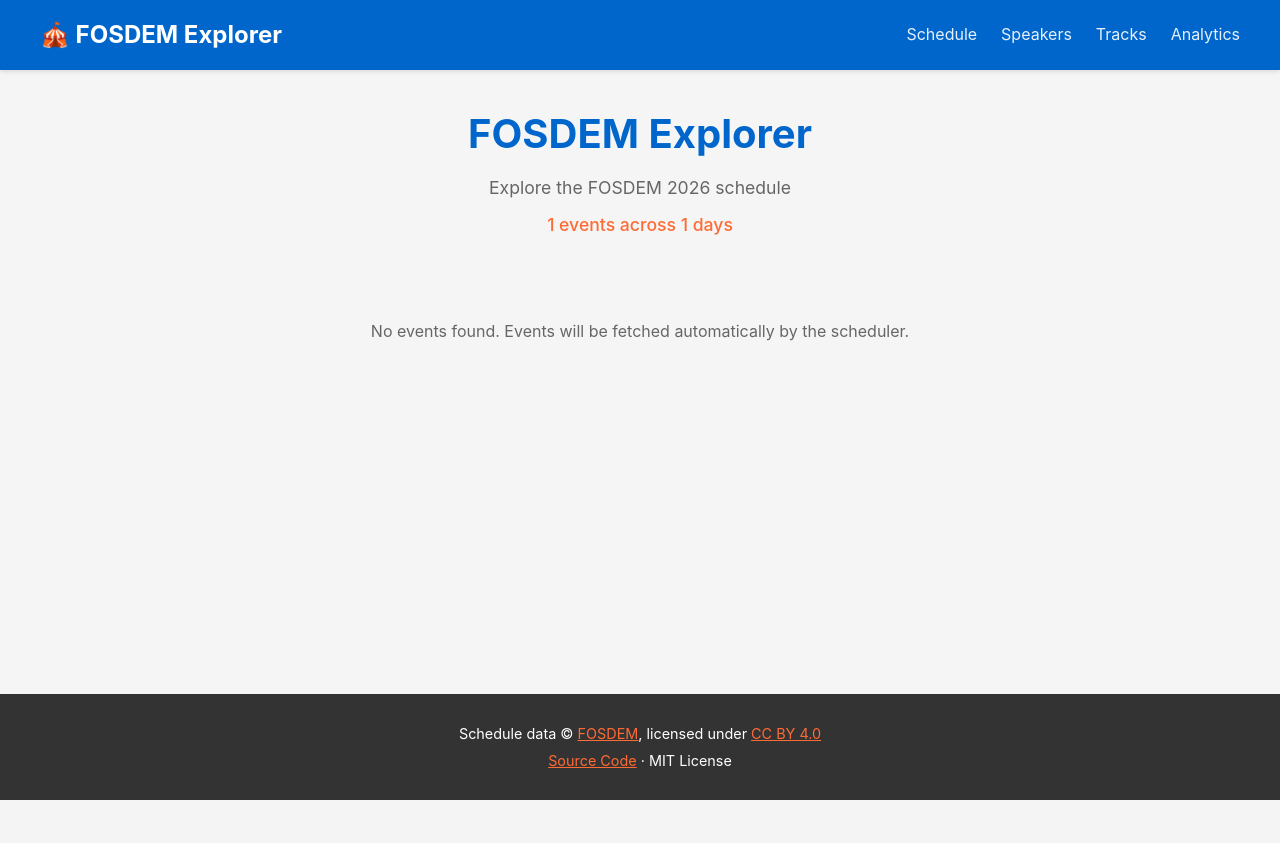
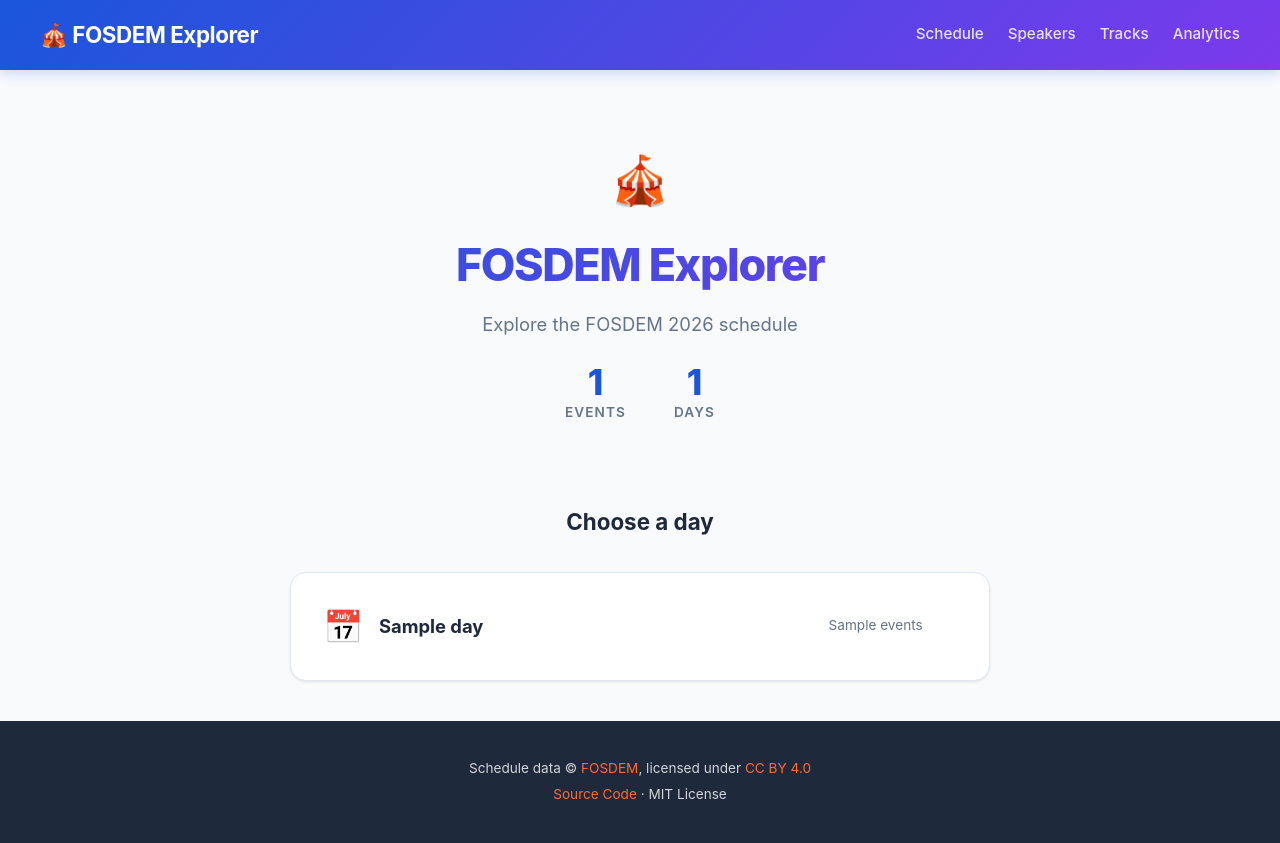
Before and after one commit to HenryPenton/fosdem-atlas, a FastAPI app: template src/templates/index.html in a window 1280 px wide. Before the commit the page ends 800 px from the top, so only its background shows below. Run offline with FastAPI, Linux system fonts and the light colour scheme; the template is opened without the code that fills it: most values are stand-ins (such as "Sample title", 1, 10 or a date in 2020); data that the repository does not hold is empty.

Commit message:
split page up

```diff
--- a/src/adapters/web/app.py
+++ b/src/adapters/web/app.py
@@ -36,6 +36,7 @@ def create_app(
     async def index(request: Request) -> HTMLResponse:
         event_count = event_repository.get_event_count()
         days = event_repository.get_unique_days()
+        day_events = {d: len(event_repository.get_events_by_day(d)) for d in days}
         return templates.TemplateResponse(
             request=request,
             name="index.html",
@@ -43,6 +44,38 @@ def create_app(
                 "title": "FOSDEM Explorer",
                 "event_count": event_count,
                 "days": days,
+                "day_events": day_events,
+            },
+        )
+
+    @app.get("/day/{day}", response_class=HTMLResponse)
+    async def day_tracks(request: Request, day: str) -> HTMLResponse:
+        tracks = event_repository.get_tracks_by_day(day)
+        track_events = {
+            t: len(event_repository.get_events_by_day_and_track(day, t)) for t in tracks
+        }
+        return templates.TemplateResponse(
+            request=request,
+            name="day.html",
+            context={
+                "title": f"FOSDEM Explorer — {day}",
+                "day": day,
+                "tracks": tracks,
+                "track_events": track_events,
+            },
+        )
+
+    @app.get("/day/{day}/track/{track}", response_class=HTMLResponse)
+    async def track_events(request: Request, day: str, track: str) -> HTMLResponse:
+        events = event_repository.get_events_by_day_and_track(day, track)
+        return templates.TemplateResponse(
+            request=request,
+            name="track.html",
+            context={
+                "title": f"FOSDEM Explorer — {track}",
+                "day": day,
+                "track": track,
+                "events": events,
             },
         )
 
--- a/src/domain/ports.py
+++ b/src/domain/ports.py
@@ -23,6 +23,12 @@ class EventRepository(Protocol):
 
     def get_unique_rooms(self) -> list[str]: ...
 
+    def get_tracks_by_day(self, day: str) -> list[str]: ...
+
+    def get_events_by_day_and_track(
+        self, day: str, track: str
+    ) -> list[dict[str, str | int | datetime]]: ...
+
     def get_speakers_for_event(self, event_id: str) -> list[dict[str, str]]: ...
 
 
--- a/src/static/css/style.css
+++ b/src/static/css/style.css
@@ -1,16 +1,21 @@
 /* FOSDEM Explorer Styles */
 
 :root {
-    --primary-color: #0066cc;
+    --primary-color: #1a56db;
+    --primary-light: #e1effe;
+    --primary-dark: #1e429f;
     --secondary-color: #ff6b35;
-    --background-color: #f5f5f5;
+    --secondary-light: #fff3ee;
+    --background-color: #f8fafc;
     --card-background: #ffffff;
-    --text-color: #333333;
-    --text-muted: #666666;
-    --border-color: #e0e0e0;
-    --success-color: #28a745;
-    --warning-color: #ffc107;
-    --error-color: #dc3545;
+    --text-color: #1e293b;
+    --text-muted: #64748b;
+    --border-color: #e2e8f0;
+    --success-color: #059669;
+    --warning-color: #d97706;
+    --error-color: #dc2626;
+    --gradient-start: #1a56db;
+    --gradient-end: #7c3aed;
 }
 
 * {
@@ -31,10 +36,13 @@ body {
 
 /* Header & Navigation */
 header {
-    background-color: var(--primary-color);
+    background: linear-gradient(135deg, var(--gradient-start), var(--gradient-end));
     color: white;
-    padding: 1rem;
-    box-shadow: 0 2px 4px rgba(0, 0, 0, 0.1);
+    padding: 1rem 1.5rem;
+    box-shadow: 0 4px 12px rgba(26, 86, 219, 0.2);
+    position: sticky;
+    top: 0;
+    z-index: 100;
 }
 
 nav {
@@ -48,8 +56,9 @@ nav {
 .nav-brand a {
     color: white;
     text-decoration: none;
-    font-size: 1.5rem;
-    font-weight: bold;
+    font-size: 1.4rem;
+    font-weight: 700;
+    letter-spacing: -0.02em;
 }
 
 .nav-links {
@@ -58,14 +67,18 @@ nav {
 }
 
 .nav-links a {
-    color: white;
+    color: rgba(255, 255, 255, 0.85);
     text-decoration: none;
-    opacity: 0.9;
-    transition: opacity 0.2s;
+    font-weight: 500;
+    font-size: 0.95rem;
+    padding: 0.35rem 0;
+    border-bottom: 2px solid transparent;
+    transition: color 0.2s, border-color 0.2s;
 }
 
 .nav-links a:hover {
-    opacity: 1;
+    color: white;
+    border-bottom-color: white;
 }
 
 /* Main Content */
@@ -73,7 +86,7 @@ main {
     flex: 1;
     max-width: 1200px;
     margin: 0 auto;
-    padding: 2rem 1rem;
+    padding: 2.5rem 1.5rem;
     width: 100%;
 }
 
@@ -84,24 +97,232 @@ main {
 /* Hero Section */
 .hero {
     text-align: center;
-    margin-bottom: 2rem;
+    margin-bottom: 3rem;
+    padding: 2rem 0;
+}
+
+.hero-icon {
+    font-size: 3rem;
+    margin-bottom: 0.75rem;
 }
 
 .hero h1 {
-    font-size: 2.5rem;
+    font-size: 2.8rem;
     margin-bottom: 0.5rem;
-    color: var(--primary-color);
+    color: var(--text-color);
+    font-weight: 800;
+    letter-spacing: -0.03em;
+    background: linear-gradient(135deg, var(--gradient-start), var(--gradient-end));
+    -webkit-background-clip: text;
+    -webkit-text-fill-color: transparent;
+    background-clip: text;
 }
 
-.hero p {
+.hero-subtitle {
     color: var(--text-muted);
-    font-size: 1.1rem;
+    font-size: 1.15rem;
 }
 
-.hero .stats {
+.hero-stats {
+    display: flex;
+    justify-content: center;
+    gap: 3rem;
+    margin-top: 1.5rem;
+}
+
+.stat {
+    display: flex;
+    flex-direction: column;
+    align-items: center;
+}
+
+.stat-number {
+    font-size: 2.2rem;
+    font-weight: 800;
+    color: var(--primary-color);
+    line-height: 1.1;
+}
+
+.stat-label {
+    font-size: 0.85rem;
+    color: var(--text-muted);
+    text-transform: uppercase;
+    letter-spacing: 0.08em;
+    font-weight: 600;
+}
+
+/* Breadcrumb */
+.breadcrumb {
+    margin-bottom: 1.5rem;
+    font-size: 0.9rem;
+    color: var(--text-muted);
+    display: flex;
+    align-items: center;
+    gap: 0.4rem;
+}
+
+.breadcrumb a {
+    color: var(--primary-color);
+    text-decoration: none;
+    font-weight: 500;
+}
+
+.breadcrumb a:hover {
+    text-decoration: underline;
+}
+
+.breadcrumb .sep {
+    color: var(--border-color);
+}
+
+/* No Events */
+.no-events {
+    text-align: center;
+    padding: 4rem 2rem;
+    color: var(--text-muted);
+    background: var(--card-background);
+    border-radius: 16px;
+    border: 2px dashed var(--border-color);
+}
+
+.no-events-icon {
+    font-size: 3rem;
+    margin-bottom: 1rem;
+}
+
+.no-events-hint {
     margin-top: 0.5rem;
-    font-weight: 500;
-    color: var(--secondary-color);
+    font-size: 0.9rem;
+    opacity: 0.7;
+}
+
+/* Day Picker */
+.day-picker {
+    text-align: center;
+}
+
+.day-picker h2 {
+    margin-bottom: 2rem;
+    color: var(--text-color);
+    font-size: 1.4rem;
+    font-weight: 700;
+}
+
+.day-grid {
+    display: grid;
+    grid-template-columns: repeat(auto-fit, minmax(260px, 1fr));
+    gap: 1.5rem;
+    max-width: 700px;
+    margin: 0 auto;
+}
+
+.day-card {
+    display: flex;
+    align-items: center;
+    gap: 1rem;
+    padding: 1.75rem 2rem;
+    background: var(--card-background);
+    border-radius: 16px;
+    box-shadow: 0 1px 3px rgba(0, 0, 0, 0.06), 0 1px 2px rgba(0, 0, 0, 0.04);
+    text-decoration: none;
+    color: var(--text-color);
+    border: 1px solid var(--border-color);
+    transition: all 0.25s ease;
+}
+
+.day-card:hover {
+    box-shadow: 0 10px 25px rgba(26, 86, 219, 0.12);
+    border-color: var(--primary-color);
+    transform: translateY(-3px);
+}
+
+.day-icon {
+    font-size: 2rem;
+    flex-shrink: 0;
+}
+
+.day-label {
+    font-size: 1.15rem;
+    font-weight: 700;
+    color: var(--text-color);
+}
+
+.day-count {
+    font-size: 0.85rem;
+    color: var(--text-muted);
+    margin-left: auto;
+    white-space: nowrap;
+}
+
+.day-arrow {
+    color: var(--primary-color);
+    font-size: 1.2rem;
+    font-weight: 700;
+    opacity: 0;
+    transition: opacity 0.2s, transform 0.2s;
+}
+
+.day-card:hover .day-arrow {
+    opacity: 1;
+    transform: translateX(3px);
+}
+
+/* Track List */
+.track-list {
+    display: grid;
+    gap: 0.6rem;
+}
+
+.track-card {
+    display: flex;
+    align-items: center;
+    justify-content: space-between;
+    padding: 1.15rem 1.5rem;
+    background: var(--card-background);
+    border-radius: 12px;
+    box-shadow: 0 1px 2px rgba(0, 0, 0, 0.04);
+    text-decoration: none;
+    color: var(--text-color);
+    border: 1px solid var(--border-color);
+    border-left: 4px solid var(--primary-color);
+    transition: all 0.2s ease;
+}
+
+.track-card:hover {
+    box-shadow: 0 6px 16px rgba(26, 86, 219, 0.1);
+    border-left-color: var(--gradient-end);
+    transform: translateX(4px);
+}
+
+.track-info {
+    display: flex;
+    flex-direction: column;
+    gap: 0.15rem;
+}
+
+.track-card h3 {
+    margin: 0;
+    color: var(--text-color);
+    font-size: 1rem;
+    font-weight: 600;
+}
+
+.track-count {
+    font-size: 0.8rem;
+    color: var(--text-muted);
+}
+
+.track-arrow {
+    color: var(--primary-color);
+    font-size: 1.1rem;
+    font-weight: 700;
+    opacity: 0;
+    transition: opacity 0.2s, transform 0.2s;
+}
+
+.track-card:hover .track-arrow {
+    opacity: 1;
+    transform: translateX(3px);
 }
 
 /* Event List */
@@ -110,141 +331,120 @@ main {
     gap: 1rem;
 }
 
-.no-events {
-    text-align: center;
-    padding: 3rem;
-    color: var(--text-muted);
-}
-
-.no-events code {
-    background: var(--border-color);
-    padding: 0.25rem 0.5rem;
-    border-radius: 4px;
-}
-
-/* Search Section */
-.search-section {
-    margin-bottom: 2rem;
-}
-
-.search-section form {
-    display: flex;
-    gap: 0.5rem;
-    max-width: 600px;
-    margin: 0 auto;
-}
-
-.search-section input[type="search"] {
-    flex: 1;
-    padding: 0.75rem 1rem;
-    border: 2px solid var(--border-color);
-    border-radius: 8px;
-    font-size: 1rem;
-    transition: border-color 0.2s;
-}
-
-.search-section input[type="search"]:focus {
-    outline: none;
-    border-color: var(--primary-color);
-}
-
-.search-section button {
-    padding: 0.75rem 1.5rem;
-    background-color: var(--primary-color);
-    color: white;
-    border: none;
-    border-radius: 8px;
-    font-size: 1rem;
-    cursor: pointer;
-    transition: background-color 0.2s;
-}
-
-.search-section button:hover {
-    background-color: #0052a3;
-}
-
-/* Filters */
-.filters {
-    margin-bottom: 2rem;
-    display: flex;
-    flex-wrap: wrap;
-    gap: 0.5rem;
-}
-
-.filter-tag {
-    padding: 0.5rem 1rem;
-    background-color: var(--card-background);
-    border: 1px solid var(--border-color);
-    border-radius: 20px;
-    cursor: pointer;
-    transition: all 0.2s;
-}
-
-.filter-tag:hover,
-.filter-tag.active {
-    background-color: var(--primary-color);
-    color: white;
-    border-color: var(--primary-color);
-}
-
-/* Results */
-.results {
-    display: grid;
-    gap: 1rem;
-}
-
 /* Event Card */
 .event-card {
+    display: flex;
+    gap: 1.25rem;
     background-color: var(--card-background);
-    border-radius: 8px;
+    border-radius: 12px;
     padding: 1.5rem;
-    box-shadow: 0 1px 3px rgba(0, 0, 0, 0.1);
-    transition: box-shadow 0.2s;
+    box-shadow: 0 1px 3px rgba(0, 0, 0, 0.06);
+    border: 1px solid var(--border-color);
+    transition: box-shadow 0.2s, border-color 0.2s;
 }
 
 .event-card:hover {
-    box-shadow: 0 4px 6px rgba(0, 0, 0, 0.1);
+    box-shadow: 0 6px 16px rgba(0, 0, 0, 0.08);
+    border-color: var(--primary-light);
+}
+
+.event-time-badge {
+    flex-shrink: 0;
+    width: 60px;
+    height: 60px;
+    display: flex;
+    align-items: center;
+    justify-content: center;
+    background: linear-gradient(135deg, var(--gradient-start), var(--gradient-end));
+    color: white;
+    font-weight: 700;
+    font-size: 0.95rem;
+    border-radius: 12px;
+}
+
+.event-body {
+    flex: 1;
+    min-width: 0;
 }
 
 .event-card h3 {
+    margin-bottom: 0.25rem;
+    color: var(--text-color);
+    font-size: 1.05rem;
+    font-weight: 650;
+    line-height: 1.35;
+}
+
+.event-card .subtitle {
+    color: var(--text-muted);
+    font-size: 0.9rem;
     margin-bottom: 0.5rem;
-    color: var(--primary-color);
+    font-style: italic;
 }
 
 .event-card .meta {
     display: flex;
     flex-wrap: wrap;
     gap: 1rem;
-    margin-bottom: 0.5rem;
     color: var(--text-muted);
-    font-size: 0.9rem;
+    font-size: 0.85rem;
 }
 
 .event-card .track {
     display: inline-block;
-    padding: 0.25rem 0.75rem;
-    background-color: var(--secondary-color);
-    color: white;
-    border-radius: 4px;
+    padding: 0.2rem 0.65rem;
+    background-color: var(--primary-light);
+    color: var(--primary-dark);
+    border-radius: 6px;
     font-size: 0.8rem;
+    font-weight: 600;
+}
+
+/* Abstract toggle */
+.abstract-toggle {
+    margin-top: 0.75rem;
+}
+
+.abstract-toggle summary {
+    font-size: 0.85rem;
+    color: var(--primary-color);
+    cursor: pointer;
+    font-weight: 500;
+    user-select: none;
+}
+
+.abstract-toggle summary:hover {
+    text-decoration: underline;
+}
+
+.event-card .abstract {
+    margin-top: 0.5rem;
+    font-size: 0.88rem;
+    color: var(--text-muted);
+    line-height: 1.6;
 }
 
 /* Footer */
 footer {
-    background-color: var(--text-color);
-    color: white;
-    padding: 1.5rem;
+    background: var(--text-color);
+    color: rgba(255, 255, 255, 0.8);
+    padding: 2rem 1.5rem;
     text-align: center;
     margin-top: auto;
 }
 
 footer a {
     color: var(--secondary-color);
+    text-decoration: none;
+}
+
+footer a:hover {
+    text-decoration: underline;
 }
 
 footer p {
-    margin: 0.25rem 0;
-    font-size: 0.9rem;
+    margin: 0.3rem 0;
+    font-size: 0.85rem;
 }
 
 /* HTMX loading indicator */
--- a/src/templates/index.html
+++ b/src/templates/index.html
@@ -3,17 +3,43 @@
 {% block content %}
 <div class="container">
     <section class="hero">
+        <div class="hero-icon">🎪</div>
         <h1>FOSDEM Explorer</h1>
-        <p>Explore the FOSDEM 2026 schedule</p>
+        <p class="hero-subtitle">Explore the FOSDEM 2026 schedule</p>
         {% if event_count > 0 %}
-        <p class="stats">{{ event_count }} events across {{ days|length }} days</p>
+        <div class="hero-stats">
+            <div class="stat">
+                <span class="stat-number">{{ event_count }}</span>
+                <span class="stat-label">Events</span>
+            </div>
+            <div class="stat">
+                <span class="stat-number">{{ days|length }}</span>
+                <span class="stat-label">Days</span>
+            </div>
+        </div>
         {% endif %}
     </section>
 
-    <section id="results" class="results">
-        <div hx-get="/api/events" hx-trigger="load" hx-target="this">
-            <div class="loading">Loading schedule...</div>
+    {% if days %}
+    <section class="day-picker">
+        <h2>Choose a day</h2>
+        <div class="day-grid">
+            {% for day in days %}
+            <a href="/day/{{ day }}" class="day-card">
+                <span class="day-icon">📅</span>
+                <span class="day-label">{{ day }}</span>
+                <span class="day-count">{{ day_events[day] }} events</span>
+                <span class="day-arrow">&rarr;</span>
+            </a>
+            {% endfor %}
         </div>
     </section>
+    {% else %}
+    <div class="no-events">
+        <div class="no-events-icon">📡</div>
+        <p>No events found yet.</p>
+        <p class="no-events-hint">Events will be fetched automatically by the scheduler.</p>
+    </div>
+    {% endif %}
 </div>
 {% endblock %}
```
Also changed, not shown: other parts of src/static/css/style.css (+26 -7 lines), src/adapters/persistence/duckdb_repository.py (+37 -0 lines), src/templates/day.html (added, +27 -0 lines), src/templates/track.html (added, +41 -0 lines).
